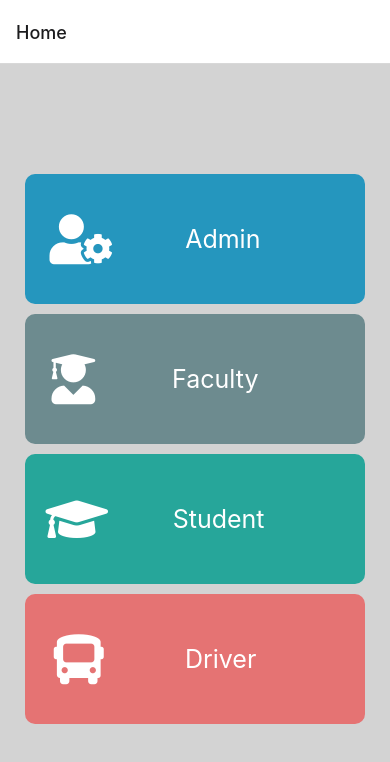
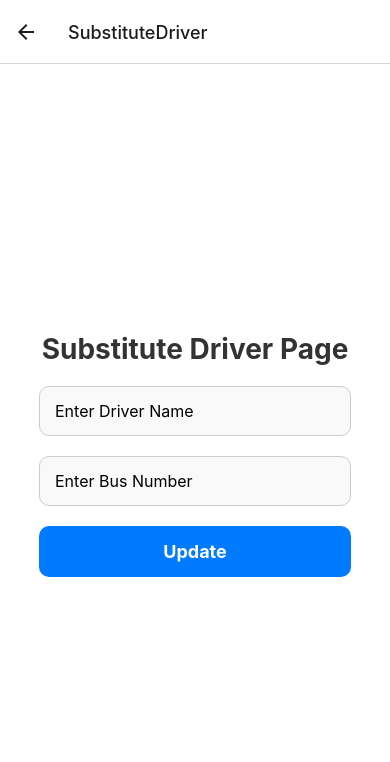
Before and after one commit to Jayasurya5454/Live-BusTracking-system, a React Native app in the folder BusTrack/: screen /SubstituteDriver in a window 390 px wide. Shown: the top 762 px of the page. Built offline with nearby package versions, Linux system fonts and the light colour scheme.

Commit message:
croud viwe

```diff
--- a/BusTrack/App.js
+++ b/BusTrack/App.js
@@ -14,7 +14,9 @@ import BusViewPage from './components/Admin/BusViewPage/BusViewPage';
 import FacultyInfoScreen from './components/FacultyLogin/FacultyInfoScreen';
 import DriverDashboard from './components/DriverLogin/DriverDashboard';
 import ReportSubmit from './components/ReportSubmit/ReportSubmit';
-import CROWDView from './components/Admin/CRUDView/CRUDView'
+import CROWDView from './components/Admin/CRUDView/CRUDView';
+import SubstituteDriver from './components/Admin/SubstituteDriver/SubstituteDriver'
+
 const Stack = createStackNavigator();
 
 const App = () => {
@@ -34,6 +36,8 @@ const App = () => {
         <Stack.Screen name="DriverDashboard" component={DriverDashboard} />
         <Stack.Screen name="ReportSubmit" component={ReportSubmit} />
         <Stack.Screen name="CROWDView" component={CROWDView} />
+        <Stack.Screen name="SubstituteDriver" component={SubstituteDriver} />
+
       </Stack.Navigator>
     </NavigationContainer>
   );
--- a/BusTrack/components/Admin/AdminDashboard/AdminDashboard.js
+++ b/BusTrack/components/Admin/AdminDashboard/AdminDashboard.js
@@ -16,9 +16,13 @@ const AdminDashboard = () => {
         <Text style={styles.cardText}>Add Record</Text>
       </TouchableOpacity>
 
-      {/* New Card for CRUD View */}
       <TouchableOpacity style={styles.card} onPress={() => navigation.navigate('CROWDView')}>
         <Text style={styles.cardText}>CROWD View</Text>
+      </TouchableOpacity>
+
+      {/* New Card for Temporary Driver */}
+      <TouchableOpacity style={styles.card} onPress={() => navigation.navigate('SubstituteDriver')}>
+        <Text style={styles.cardText}>Substitute Driver</Text>
       </TouchableOpacity>
     </View>
   );
--- /dev/null
+++ b/BusTrack/components/Admin/SubstituteDriver/SubstituteDriver.js
@@ -0,0 +1,78 @@
+import React, { useState } from 'react';
+import { View, Text, TextInput, TouchableOpacity, StyleSheet } from 'react-native';
+
+const SubstituteDriver = () => {
+  const [driverName, setDriverName] = useState('');
+  const [busNumber, setBusNumber] = useState('');
+
+  const handleSave = () => {
+    // Here you can handle saving the data
+    console.log('Driver Name:', driverName);
+    console.log('Bus Number:', busNumber);
+    // Add your logic to save the data
+  };
+
+  return (
+    <View style={styles.container}>
+      <Text style={styles.header}>Substitute Driver Page</Text>
+      <View style={styles.form}>
+        <TextInput
+          style={styles.input}
+          placeholder="Enter Driver Name"
+          value={driverName}
+          onChangeText={text => setDriverName(text)}
+        />
+        <TextInput
+          style={styles.input}
+          placeholder="Enter Bus Number"
+          value={busNumber}
+          onChangeText={text => setBusNumber(text)}
+        />
+        <TouchableOpacity style={styles.button} onPress={handleSave}>
+          <Text style={styles.buttonText}>Update</Text>
+        </TouchableOpacity>
+      </View>
+    </View>
+  );
+};
+
+const styles = StyleSheet.create({
+  container: {
+    flex: 1,
+    justifyContent: 'center',
+    alignItems: 'center',
+    backgroundColor: '#fff', // Changed background color to white
+  },
+  header: {
+    fontSize: 28,
+    fontWeight: 'bold',
+    marginBottom: 20,
+    color: '#333', // Changed text color to a darker shade
+  },
+  form: {
+    width: '80%',
+  },
+  input: {
+    height: 50,
+    borderColor: '#ccc',
+    borderWidth: 1,
+    borderRadius: 10,
+    paddingHorizontal: 15,
+    marginBottom: 20,
+    backgroundColor: '#f9f9f9', // Changed input background color
+    fontSize: 16, // Increased font size
+  },
+  button: {
+    backgroundColor: '#007bff',
+    paddingVertical: 15,
+    borderRadius: 10,
+    alignItems: 'center',
+  },
+  buttonText: {
+    color: '#fff',
+    fontSize: 18,
+    fontWeight: 'bold',
+  },
+});
+
+export default SubstituteDriver;
```
